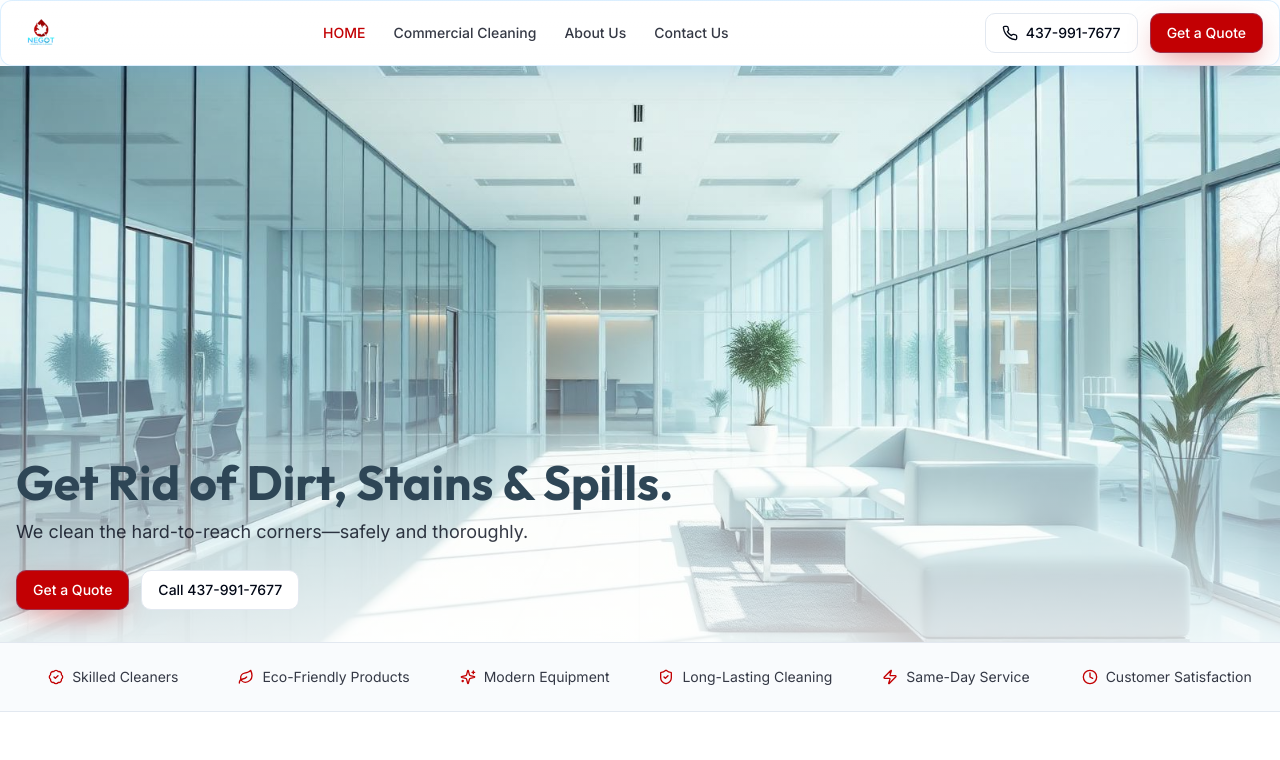
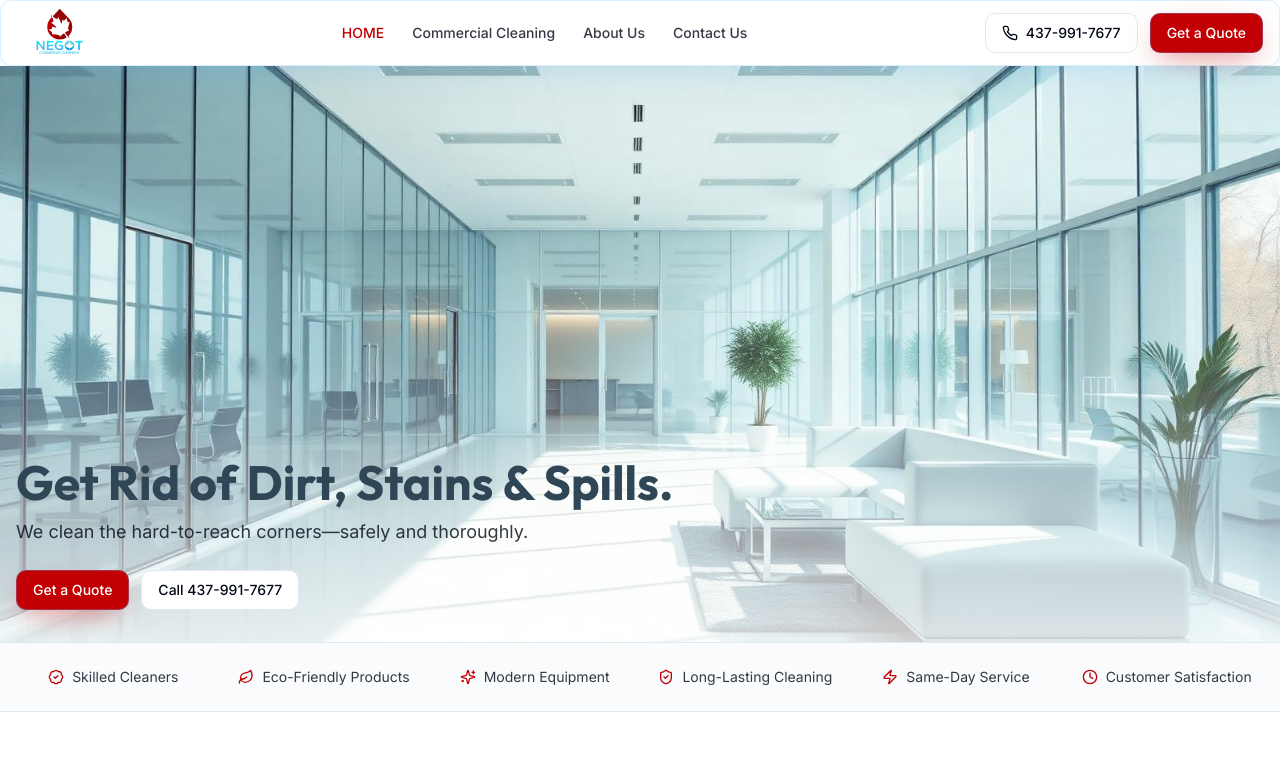
Before and after one commit to laithhasan/maple-mop-shine, a React (Vite) app: page / in a window 1280 px wide. Shown: the top 760 px of the page. Built offline with nearby package versions, Linux system fonts and the light colour scheme.

Commit message:
Fix Navbar Logo Size
Adjusted the Navbar logo to be larger, full-width, and perfectly aligned with the tabs.

```diff
--- a/src/components/layout/Navbar.tsx
+++ b/src/components/layout/Navbar.tsx
@@ -44,7 +44,7 @@ export default function Navbar() {
             <img
               src="/images/NEGOT.png"
               alt="Maple Mop Cleaning logo"
-              className="h-8 w-auto"
+              className="h-12 md:h-14 w-auto object-contain block"
               decoding="async"
             />
           </Link>
```
